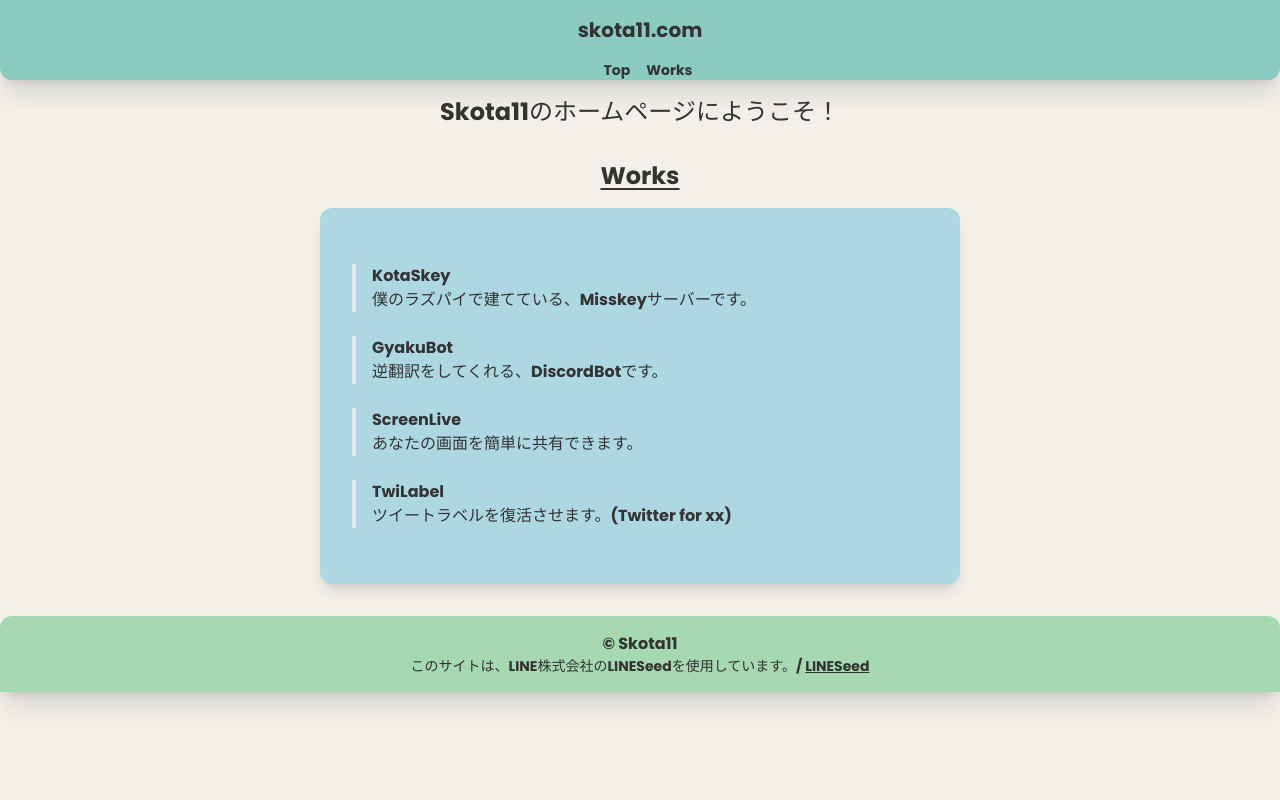
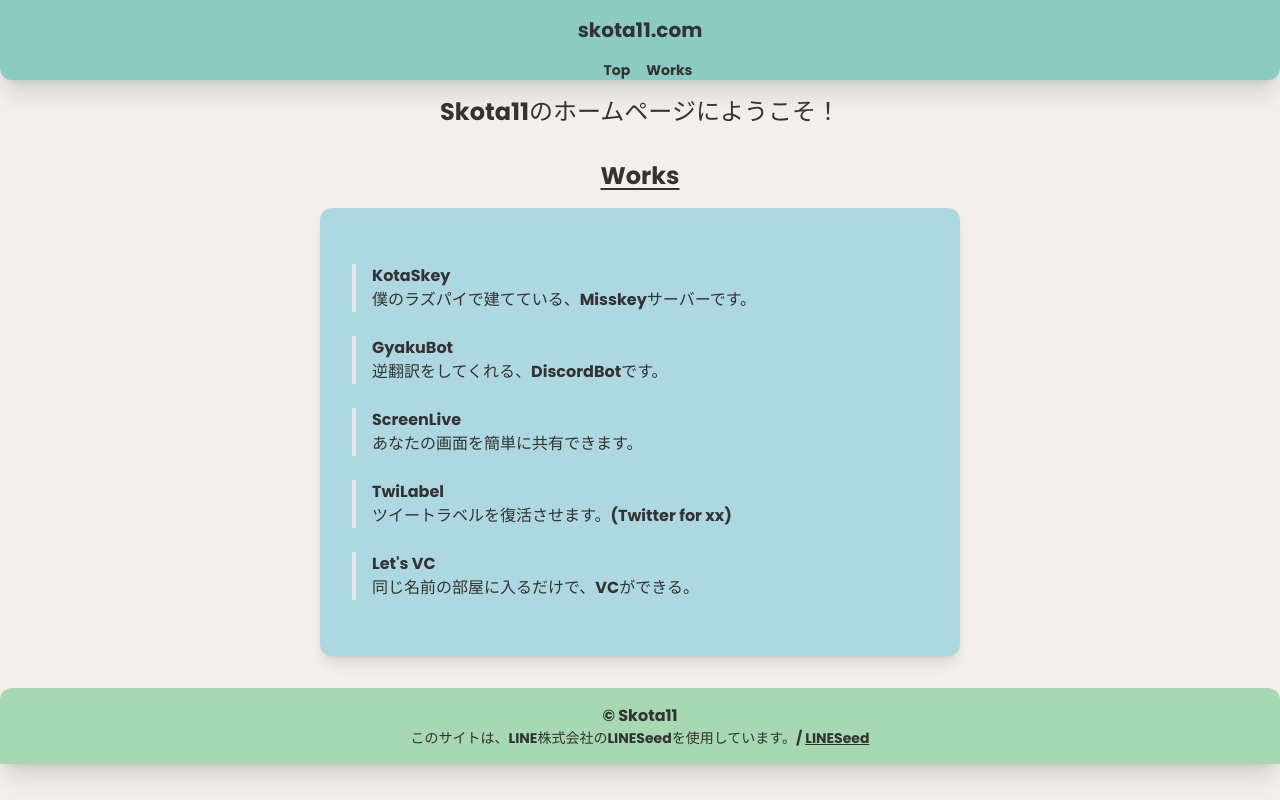
Before and after one commit to Skota11/portfolio, a Next.js app: page /works in a window 1280 px wide. Built offline with nearby package versions, Linux system fonts and the light colour scheme; a web font is replaced by a local one.

Commit message:
add_works

```diff
--- a/src/pages/works.tsx
+++ b/src/pages/works.tsx
@@ -78,6 +78,12 @@ export default function Home() {
                 <p>ツイートラベルを復活させます。(Twitter for xx)</p>
                 </a>
               </div>
+              <div className='border-l-4 pl-4 my-6'>
+              <a href="https://vc.skota11.repl.co" target="_blank" rel="noopener noreferrer">
+                <h2>Let's VC</h2>
+                <p>同じ名前の部屋に入るだけで、VCができる。</p>
+                </a>
+              </div>
             </div>
             </div>
           </animated.div>
```
